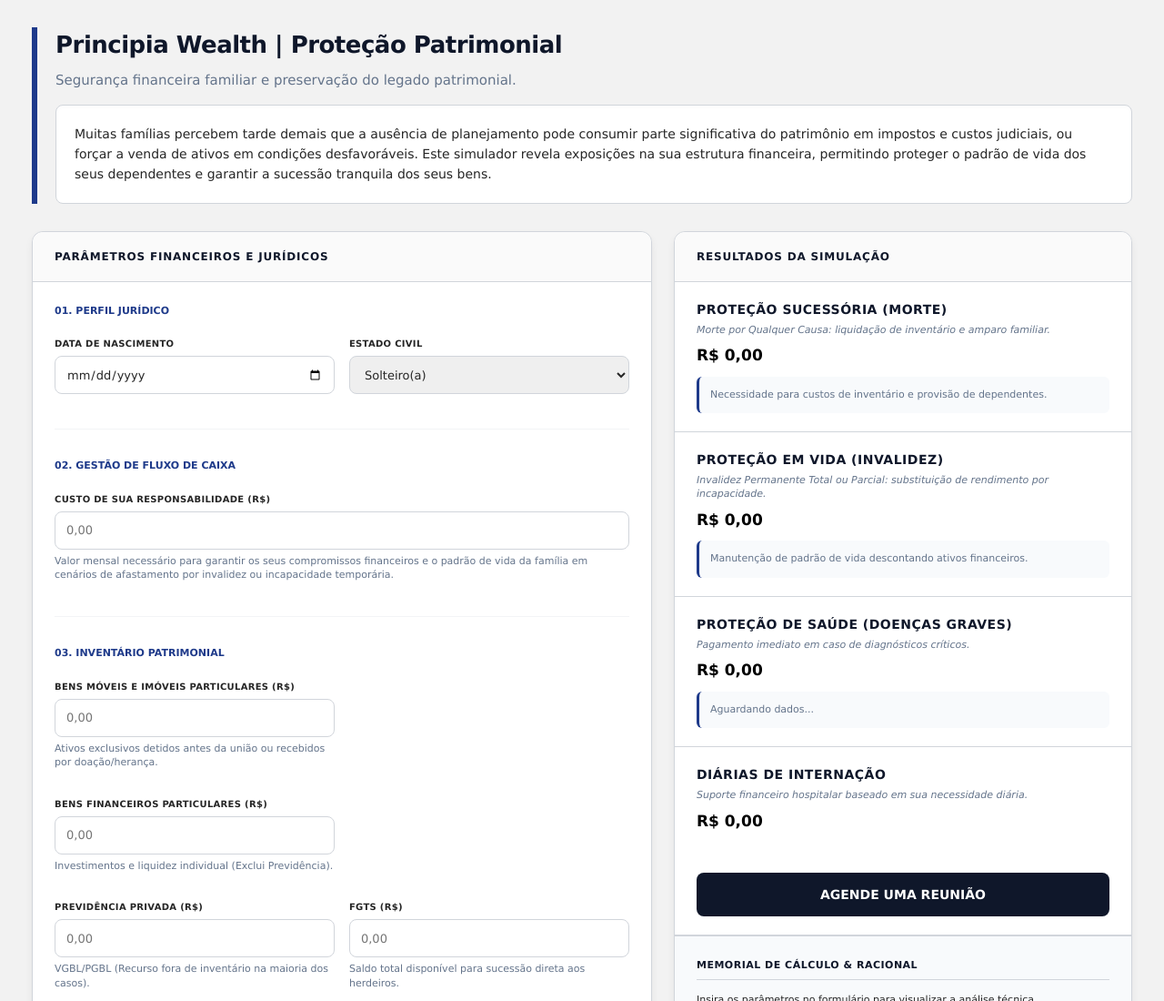
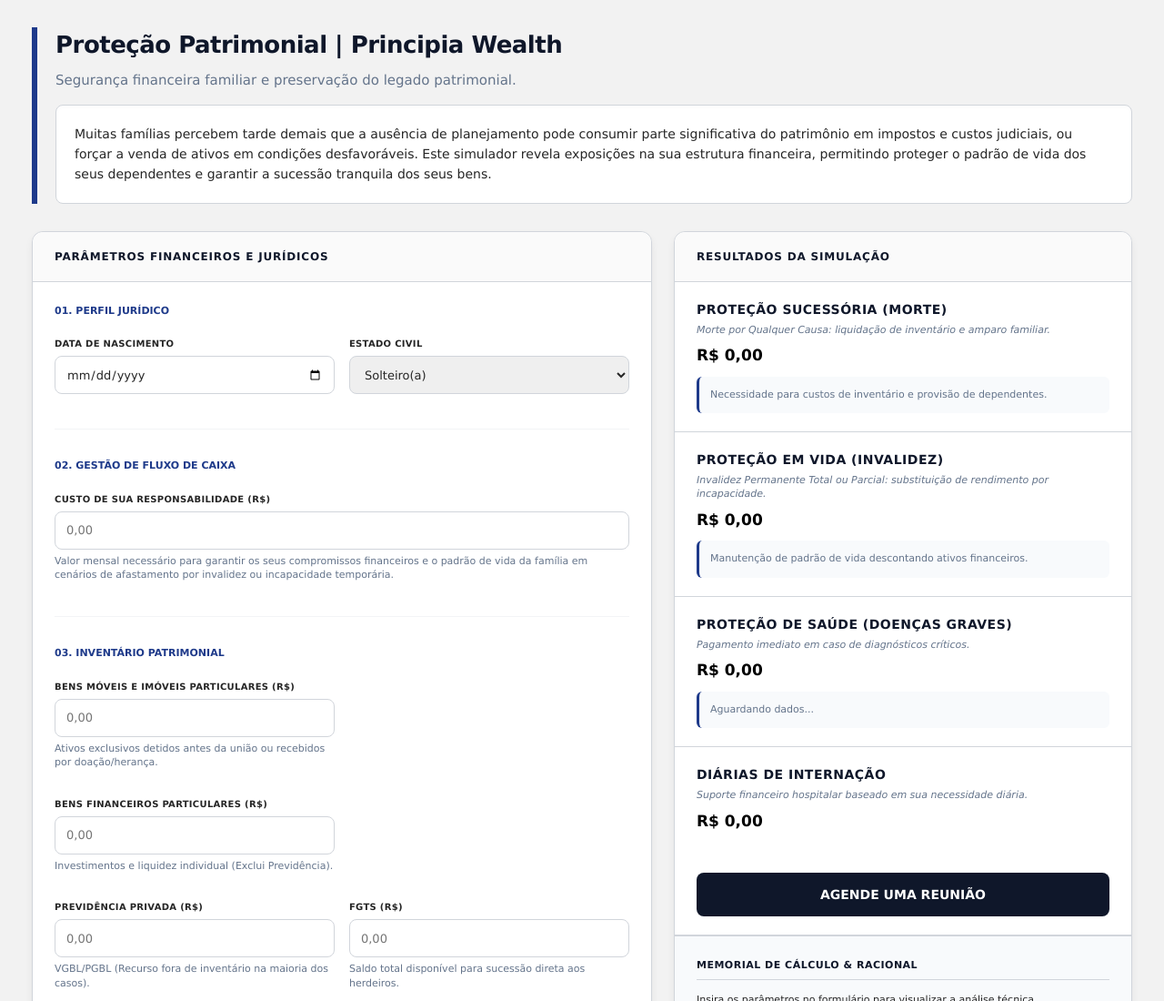
Before and after one commit to principia-wealth/segurodevida, a plain HTML site: page index.html in a window 1280 px wide. Shown: the top 1100 px of the page at 91% size. Drawn offline with Linux system fonts and the light colour scheme.

Commit message:
Update index.html

```diff
--- a/index.html
+++ b/index.html
@@ -286,7 +286,7 @@
 
   <div class="container">
     <header>
-      <div class="title">Principia Wealth | Proteção Patrimonial</div>
+      <div class="title">Proteção Patrimonial | Principia Wealth</div>
       <div class="subtitle">Segurança financeira familiar e preservação do legado patrimonial.</div>
       <div class="lead-summary">
         Muitas famílias percebem tarde demais que a ausência de planejamento pode consumir parte significativa do patrimônio em impostos e custos judiciais, ou forçar a venda de ativos em condições desfavoráveis. Este simulador revela exposições na sua estrutura financeira, permitindo proteger o padrão de vida dos seus dependentes e garantir a sucessão tranquila dos seus bens.
@@ -712,4 +712,5 @@
     toggleInputs();
   </script>
 </body>
+
 </html>
```
